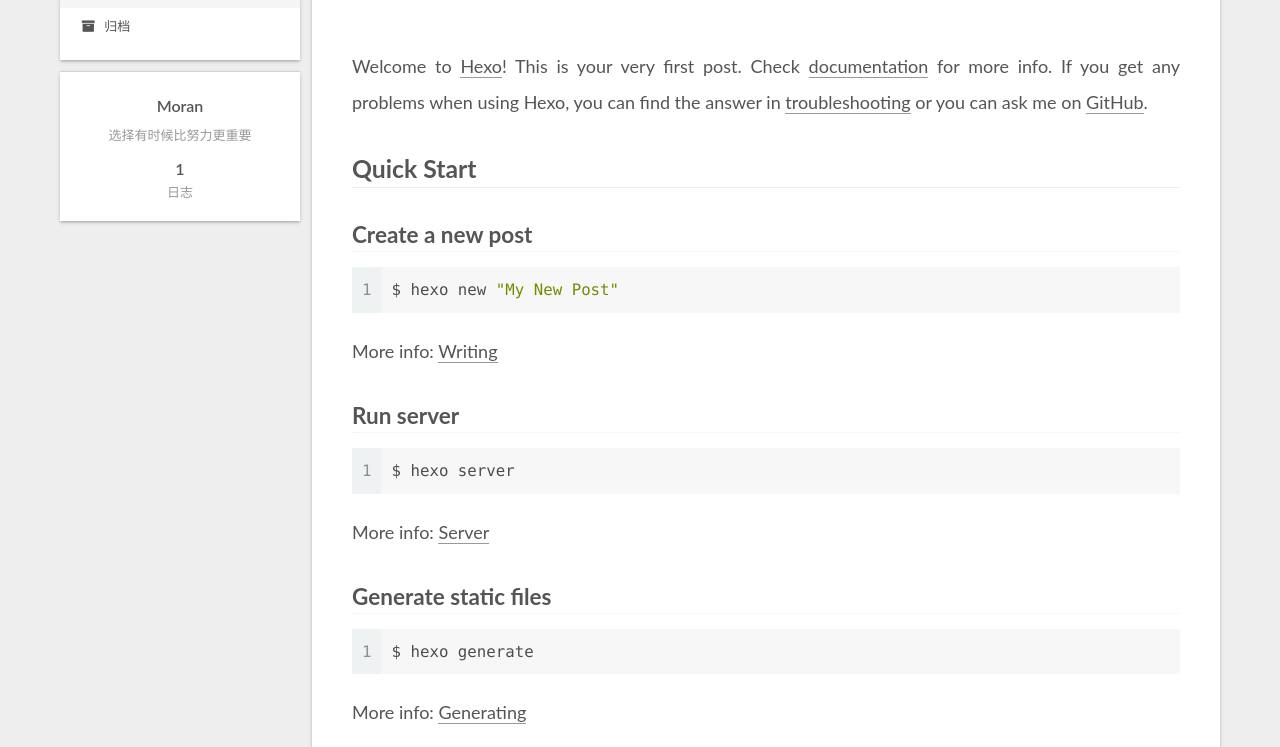
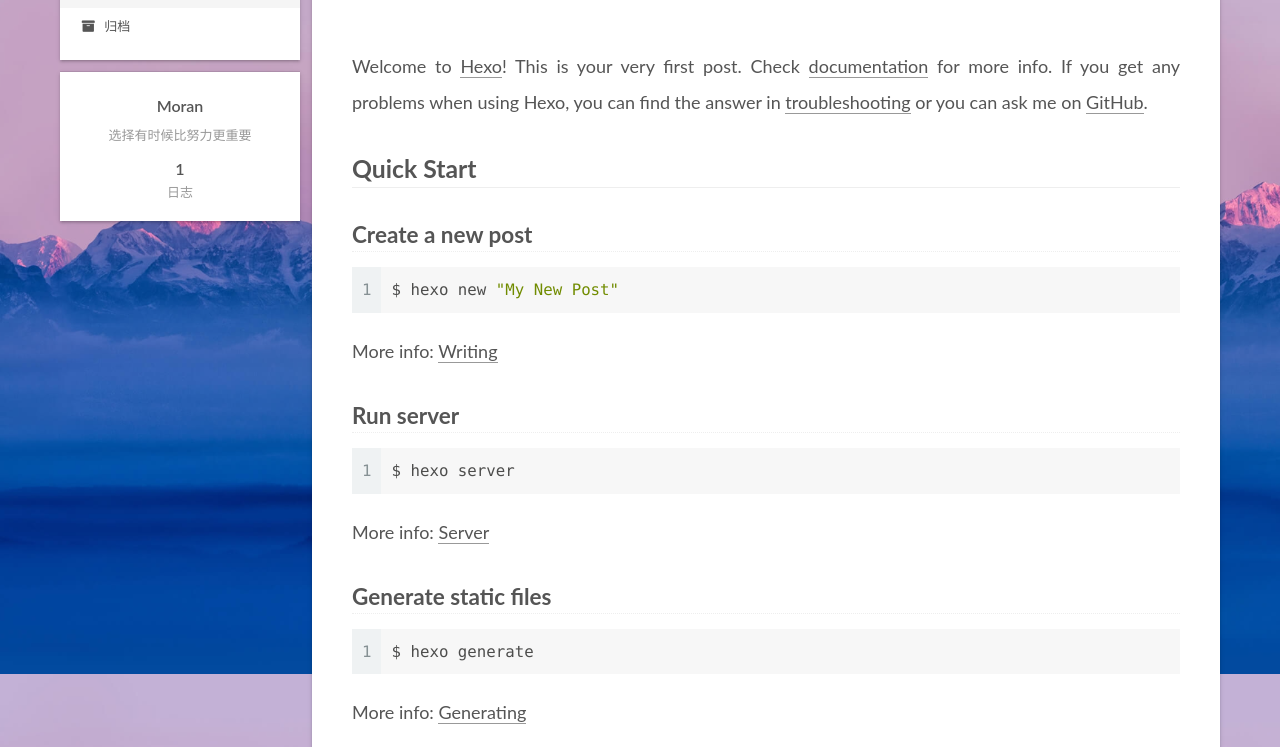
Before and after one commit to morandave/morandave.github.io, a plain HTML site: page index.html in a window 1280 px wide. Shown: the part 126-873 px from the top of the page. Drawn offline with Linux system fonts and the light colour scheme.

Commit message:
Site updated: 2023-06-08 23:10:14

```diff
--- a/css/main.css
+++ b/css/main.css
@@ -1168,7 +1168,7 @@ pre .javascript .function {
 }
 .links-of-author a::before,
 .links-of-author span.exturl::before {
-  background: #a4c366;
+  background: #9c8622;
   border-radius: 50%;
   content: ' ';
   display: inline-block;
@@ -2563,3 +2563,10 @@ ul.breadcrumb li + li:last-child {
     margin: 8px 0 0;
   }
 }
+body {
+  background: url("/images/mountain.png");
+  background-size: cover;
+  background-repeat: no-repeat;
+  background-attachment: fixed;
+  background-position: 50% 50%;
+}
```
Also changed, not shown: images/mountain.png (added).
